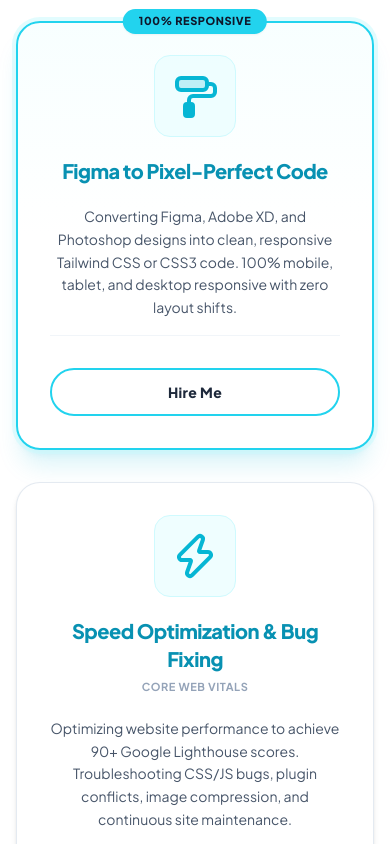
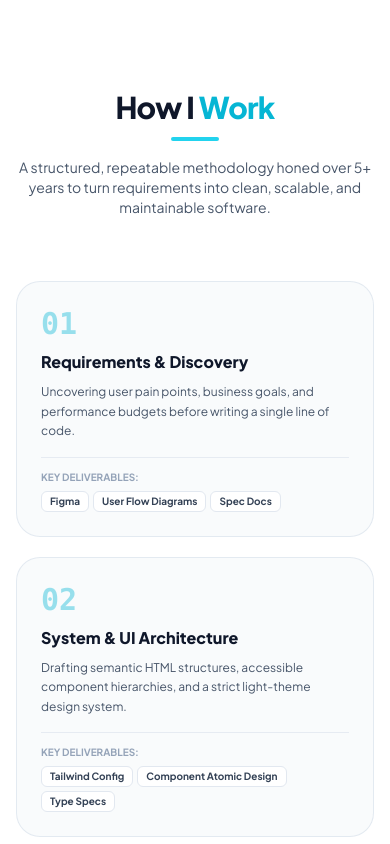
Before and after one commit to MuzammalKhalil/Muzammal-Portfolio, a React (Vite) app: page / in a window 390 px wide. Shown: the part 6200-7044 px from the top of the page. Built offline with nearby package versions, Linux system fonts and the light colour scheme.

Commit message:
Reorder page to exact requested sequence: Hero, About, Skills, Featured Projects, How I Work, Experience, Contact, and remove extra Services section

```diff
--- a/src/App.jsx
+++ b/src/App.jsx
@@ -3,7 +3,6 @@
 import Hero from './components/Hero';
 import About from './components/About';
 import Skills from './components/Skills';
-import Services from './components/Services';
 import Projects from './components/Projects';
 import Process from './components/Process';
 import Experience from './components/Experience';
@@ -12,16 +11,28 @@
 
 export default function App() {
   return (
-    <div className="min-h-screen bg-[#F8FAFC] text-slate-800 flex flex-col font-sans selection:bg-blue-100 selection:text-blue-900">
+    <div className="min-h-screen bg-[#F8FAFC] text-slate-800 flex flex-col font-sans selection:bg-cyan-100 selection:text-cyan-900">
       <Navbar />
       <main className="flex-grow">
+        {/* 1. Hero Section */}
         <Hero />
+
+        {/* 2. About Me */}
         <About />
+
+        {/* 3. Skills */}
         <Skills />
-        <Services />
+
+        {/* 4. Featured Projects */}
         <Projects />
+
+        {/* 5. How I Work */}
         <Process />
+
+        {/* 6. Experience */}
         <Experience />
+
+        {/* 7. Contact Section */}
         <Contact />
       </main>
       <Footer />
--- a/src/components/Navbar.jsx
+++ b/src/components/Navbar.jsx
@@ -11,7 +11,7 @@
     const handleScroll = () => {
       setIsScrolled(window.scrollY > 20);
 
-      const sections = ['home', 'about', 'skills', 'services', 'projects', 'process', 'experience', 'contact'];
+      const sections = ['home', 'about', 'skills', 'projects', 'process', 'experience', 'contact'];
       const scrollPosition = window.scrollY + 120;
 
       for (const section of sections) {
@@ -34,9 +34,8 @@
   const navLinks = [
     { label: 'About', href: '#about' },
     { label: 'Skills', href: '#skills' },
-    { label: 'Services', href: '#services' },
     { label: 'Projects', href: '#projects' },
-    { label: 'Process', href: '#process' },
+    { label: 'How I Work', href: '#process' },
     { label: 'Experience', href: '#experience' },
     { label: 'Contact', href: '#contact' },
   ];
--- a/src/components/Process.jsx
+++ b/src/components/Process.jsx
@@ -1,38 +1,35 @@
 import React from 'react';
-import { GitPullRequest, Bot, ShieldAlert, Cpu, Sparkles, CheckCheck, FileCode, CheckCircle2 } from 'lucide-react';
+import { GitPullRequest, Bot, CheckCircle2 } from 'lucide-react';
 import { workProcess } from '../data/portfolioData';
 
 export default function Process() {
   return (
-    <section id="process" className="py-20 bg-slate-50">
+    <section id="process" className="py-24 bg-white border-y border-slate-200">
       <div className="max-w-7xl mx-auto px-4 sm:px-6 lg:px-8">
 
         {/* Section Header */}
-        <div className="max-w-3xl mb-16 text-left">
-          <div className="inline-flex items-center gap-2 px-3 py-1 rounded-lg bg-blue-50 text-blue-700 text-xs font-bold uppercase tracking-wider mb-3">
-            <GitPullRequest className="w-3.5 h-3.5" />
-            <span>Methodology & Workflow</span>
-          </div>
-          <h2 className="text-3xl sm:text-4xl font-extrabold text-slate-900 tracking-tight">
-            How I Approach Engineering & Delivery
+        <div className="text-center mb-16">
+          <h2 className="text-3xl sm:text-5xl font-black text-slate-900 tracking-tight">
+            How I <span className="text-cyan-500 font-black">Work</span>
           </h2>
-          <p className="mt-4 text-slate-600 text-base sm:text-lg">
-            A structured, repeatable process honed over 5+ years to turn ambiguity into polished, maintainable web software on schedule.
+          <div className="w-12 h-1 bg-cyan-400 mx-auto mt-3 rounded-full" />
+          <p className="mt-4 text-slate-600 text-sm sm:text-base max-w-2xl mx-auto">
+            A structured, repeatable methodology honed over 5+ years to turn requirements into clean, scalable, and maintainable software.
           </p>
         </div>
 
         {/* 5-Step Process Timeline Cards */}
-        <div className="grid grid-cols-1 md:grid-cols-2 lg:grid-cols-5 gap-4 mb-16">
+        <div className="grid grid-cols-1 md:grid-cols-2 lg:grid-cols-5 gap-5 mb-16">
           {workProcess.map((step) => (
             <div
               key={step.step}
-              className="bg-white rounded-2xl p-5 border border-slate-200 shadow-xs hover:border-blue-300 hover:shadow-md transition-all duration-200 flex flex-col justify-between text-left"
+              className="bg-slate-50/80 rounded-3xl p-6 border border-slate-200/90 shadow-2xs hover:border-cyan-300 hover:shadow-lg hover:shadow-cyan-500/5 transition-all duration-300 flex flex-col justify-between text-left group"
             >
               <div>
-                <span className="inline-block text-2xl font-black text-blue-600/40 font-mono mb-2">
+                <span className="inline-block text-3xl font-black text-cyan-500/40 font-mono mb-2 group-hover:text-cyan-500 transition-colors">
                   {step.step}
                 </span>
-                <h3 className="text-base font-bold text-slate-900 mb-2">
+                <h3 className="text-base font-extrabold text-slate-900 mb-2">
                   {step.title}
                 </h3>
                 <p className="text-xs text-slate-600 leading-relaxed mb-4">
@@ -40,15 +37,15 @@
                 </p>
               </div>
 
-              <div className="pt-3 border-t border-slate-100">
-                <span className="text-[10px] uppercase font-bold text-slate-400 block mb-1">
-                  Key Artifacts:
+              <div className="pt-3 border-t border-slate-200/80">
+                <span className="text-[10px] uppercase font-bold text-slate-400 block mb-1.5">
+                  Key Deliverables:
                 </span>
                 <div className="flex flex-wrap gap-1">
                   {step.tools.map((tool) => (
                     <span
                       key={tool}
-                      className="text-[10px] font-medium px-2 py-0.5 rounded bg-slate-100 text-slate-700"
+                      className="text-[10px] font-bold px-2 py-0.5 rounded-md bg-white border border-slate-200 text-slate-700"
                     >
                       {tool}
                     </span>
@@ -59,67 +56,67 @@
           ))}
         </div>
 
-        {/* Special Spotlight Card: Responsible AI Agent Utilization (Brief Section F requirement) */}
-        <div className="bg-gradient-to-r from-blue-50 via-indigo-50/50 to-white rounded-3xl p-6 sm:p-8 border border-blue-200/80 shadow-sm text-left">
+        {/* Responsible AI Agent Utilization & Code Ownership Spotlight */}
+        <div className="bg-gradient-to-r from-cyan-50/50 via-sky-50/30 to-white rounded-3xl p-6 sm:p-9 border border-cyan-200 shadow-sm text-left">
           <div className="grid grid-cols-1 lg:grid-cols-12 gap-8 items-center">
 
             <div className="lg:col-span-8 space-y-4">
-              <div className="inline-flex items-center gap-2 px-3 py-1 rounded-full bg-blue-100 text-blue-800 text-xs font-bold uppercase tracking-wider">
-                <Bot className="w-4 h-4" />
+              <div className="inline-flex items-center gap-2 px-3 py-1 rounded-full bg-cyan-100 text-cyan-900 text-xs font-black uppercase tracking-wider">
+                <Bot className="w-4 h-4 text-cyan-600" />
                 <span>AI Tooling Philosophy & Code Ownership</span>
               </div>
-              <h3 className="text-2xl font-bold text-slate-900">
+              <h3 className="text-2xl sm:text-3xl font-black text-slate-900">
                 Augmented by AI Agents, Governed by Human Engineering Rigor
               </h3>
               <p className="text-slate-700 text-sm sm:text-base leading-relaxed">
-                I leverage state-of-the-art AI coding agents as productivity multipliers for rapid scaffolding, boilerplate generation, exploratory design iterations, and syntax reference.
+                I leverage modern AI coding agents as productivity multipliers for rapid scaffolding, boilerplate generation, and exploratory design iterations.
                 However, <strong>I never blindly copy AI outputs into production.</strong>
               </p>
 
-              <div className="grid grid-cols-1 sm:grid-cols-2 gap-3 pt-2">
+              <div className="grid grid-cols-1 sm:grid-cols-2 gap-3.5 pt-2">
                 <div className="flex items-start gap-2.5 text-xs text-slate-700">
                   <CheckCircle2 className="w-4 h-4 text-emerald-600 shrink-0 mt-0.5" />
                   <span><strong>Full Code Comprehension:</strong> Every component, hook, and CSS property is thoroughly reviewed and understood.</span>
                 </div>
                 <div className="flex items-start gap-2.5 text-xs text-slate-700">
                   <CheckCircle2 className="w-4 h-4 text-emerald-600 shrink-0 mt-0.5" />
-                  <span><strong>Edge-Case Validation:</strong> Manual testing for responsive breakpoints, keyboard accessibility, and browser quirks.</span>
+                  <span><strong>Edge-Case Validation:</strong> Manual verification for responsive breakpoints, keyboard accessibility, and cross-browser quirks.</span>
                 </div>
                 <div className="flex items-start gap-2.5 text-xs text-slate-700">
                   <CheckCircle2 className="w-4 h-4 text-emerald-600 shrink-0 mt-0.5" />
-                  <span><strong>Security & Performance Checks:</strong> Ensuring no bloated dependencies, memory leaks, or unvetted external calls.</span>
+                  <span><strong>Performance & Security:</strong> Eliminating bloated dependencies, memory leaks, and unvetted external calls.</span>
                 </div>
                 <div className="flex items-start gap-2.5 text-xs text-slate-700">
                   <CheckCircle2 className="w-4 h-4 text-emerald-600 shrink-0 mt-0.5" />
-                  <span><strong>Personal Accountability:</strong> I stand by every line of code submitted and can clearly defend all architectural choices.</span>
+                  <span><strong>Personal Accountability:</strong> I stand behind every line of code submitted and clearly articulate all design trade-offs.</span>
                 </div>
               </div>
             </div>
 
-            <div className="lg:col-span-4 bg-white p-5 rounded-2xl border border-blue-100 shadow-xs space-y-3">
-              <p className="text-xs font-bold uppercase tracking-wider text-slate-400">Workflow Ratio</p>
-              <div className="space-y-2">
+            <div className="lg:col-span-4 bg-white p-6 rounded-2xl border border-cyan-100 shadow-sm space-y-4">
+              <p className="text-xs font-black uppercase tracking-wider text-slate-400">Workflow Ratio</p>
+              <div className="space-y-3">
                 <div>
-                  <div className="flex justify-between text-xs font-semibold text-slate-800 mb-1">
+                  <div className="flex justify-between text-xs font-bold text-slate-800 mb-1.5">
                     <span>Manual Architecture & Verification</span>
-                    <span>70%</span>
+                    <span className="text-cyan-600">70%</span>
                   </div>
-                  <div className="w-full h-2 rounded-full bg-slate-100 overflow-hidden">
-                    <div className="h-full bg-blue-600 rounded-full w-[70%]" />
+                  <div className="w-full h-2.5 rounded-full bg-slate-100 overflow-hidden p-0.5">
+                    <div className="h-full bg-cyan-500 rounded-full w-[70%]" />
                   </div>
                 </div>
 
                 <div>
-                  <div className="flex justify-between text-xs font-semibold text-slate-800 mb-1">
+                  <div className="flex justify-between text-xs font-bold text-slate-800 mb-1.5">
                     <span>AI Scaffolding & Brainstorming</span>
-                    <span>30%</span>
+                    <span className="text-cyan-600">30%</span>
                   </div>
-                  <div className="w-full h-2 rounded-full bg-slate-100 overflow-hidden">
-                    <div className="h-full bg-indigo-400 rounded-full w-[30%]" />
+                  <div className="w-full h-2.5 rounded-full bg-slate-100 overflow-hidden p-0.5">
+                    <div className="h-full bg-cyan-300 rounded-full w-[30%]" />
                   </div>
                 </div>
               </div>
-              <p className="text-[11px] text-slate-500 italic pt-1">
+              <p className="text-xs text-slate-500 italic pt-1">
                 "AI provides speed; senior human judgment guarantees reliability."
               </p>
             </div>
--- a/src/components/Services.jsx
+++ /dev/null
@@ -1,149 +0,0 @@
-import React from 'react';
-import { Globe, Code2, LayoutTemplate, Terminal, Zap } from 'lucide-react';
-
-// Custom Paint Roller Icon matching reference screenshot
-function PaintRollerIcon({ className = "w-12 h-12" }) {
-  return (
-    <svg
-      viewBox="0 0 24 24"
-      fill="none"
-      stroke="currentColor"
-      strokeWidth="2"
-      strokeLinecap="round"
-      strokeLinejoin="round"
-      className={className}
-    >
-      <rect x="3" y="3" width="15" height="6" rx="2" fill="currentColor" fillOpacity="0.2" />
-      <path d="M18 6h2a2 2 0 0 1 2 2v2a2 2 0 0 1-2 2h-9a2 2 0 0 0-2 2v4" />
-      <rect x="7" y="16" width="4" height="6" rx="1" fill="currentColor" />
-    </svg>
-  );
-}
-
-export default function Services() {
-  const services = [
-    {
-      id: 'react-nextjs',
-      title: 'React.js & Next.js Development',
-      badge: 'Modern Web Apps',
-      icon: <Code2 className="w-12 h-12 text-cyan-500" />,
-      description: "Building fast, dynamic single-page web applications using React.js and Next.js. State management, REST APIs, responsive layouts with Tailwind CSS, and sub-second performance.",
-      featured: true, // Center highlighted card with cyan glowing border
-    },
-    {
-      id: 'wordpress-wpbakery',
-      title: 'WordPress & WPBakery',
-      badge: 'CMS & Themes',
-      icon: <LayoutTemplate className="w-12 h-12 text-cyan-500" />,
-      description: "Custom WordPress website development, tailored WPBakery visual modules, Elementor setups, and WooCommerce integration. Delivering client-friendly sites that are easy to manage.",
-      featured: false,
-    },
-    {
-      id: 'wix-studio',
-      title: 'Wix & Wix Studio Design',
-      badge: 'Visual Builders',
-      icon: <Globe className="w-12 h-12 text-cyan-500" />,
-      description: "Crafting modern, high-converting business websites on Wix & Wix Studio. Custom responsive breakpoints, interactive animations, lead generation forms, and SEO optimization.",
-      featured: false,
-    },
-    {
-      id: 'frontend-core',
-      title: 'Frontend Development (HTML, CSS, JS)',
-      badge: 'Semantic & Clean',
-      icon: <Terminal className="w-12 h-12 text-cyan-500" />,
-      description: "Writing pristine, semantic HTML5, modern CSS3/SCSS, and vanilla ES6+ JavaScript. Clean code architectures adhering strictly to modern standards and cross-browser reliability.",
-      featured: false,
-    },
-    {
-      id: 'figma-to-code',
-      title: 'Figma to Pixel-Perfect Code',
-      badge: '100% Responsive',
-      icon: <PaintRollerIcon className="w-12 h-12 text-cyan-500" />,
-      description: "Converting Figma, Adobe XD, and Photoshop designs into clean, responsive Tailwind CSS or CSS3 code. 100% mobile, tablet, and desktop responsive with zero layout shifts.",
-      featured: true, // Highlighted card
-    },
-    {
-      id: 'speed-maintenance',
-      title: 'Speed Optimization & Bug Fixing',
-      badge: 'Core Web Vitals',
-      icon: <Zap className="w-12 h-12 text-cyan-500" />,
-      description: "Optimizing website performance to achieve 90+ Google Lighthouse scores. Troubleshooting CSS/JS bugs, plugin conflicts, image compression, and continuous site maintenance.",
-      featured: false,
-    },
-  ];
-
-  return (
-    <section id="services" className="py-24 bg-white border-y border-slate-200">
-      <div className="max-w-7xl mx-auto px-4 sm:px-6 lg:px-8">
-
-        {/* Centered Section Title matching reference */}
-        <div className="text-center mb-16">
-          <h2 className="text-3xl sm:text-5xl font-black text-slate-900 tracking-tight">
-            My <span className="text-cyan-500 font-black">Services</span>
-          </h2>
-          <div className="w-12 h-1 bg-cyan-400 mx-auto mt-3 rounded-full" />
-          <p className="mt-4 text-slate-600 text-sm sm:text-base max-w-2xl mx-auto">
-            High-impact web engineering and design services backed by 5+ years of commercial expertise.
-          </p>
-        </div>
-
-        {/* 6 Services Cards Grid in 3 Columns */}
-        <div className="grid grid-cols-1 md:grid-cols-2 lg:grid-cols-3 gap-8 max-w-6xl mx-auto items-stretch">
-          {services.map((service) => (
-            <div
-              key={service.id}
-              className={`rounded-3xl p-8 sm:p-9 flex flex-col justify-between text-center transition-all duration-300 relative ${
-                service.featured
-                  ? 'bg-gradient-to-b from-cyan-50/40 via-white to-white border-2 border-cyan-400 shadow-xl shadow-cyan-500/15 ring-4 ring-cyan-100/60 lg:-translate-y-2'
-                  : 'bg-white border border-slate-200/90 shadow-md hover:shadow-xl hover:border-cyan-300'
-              }`}
-            >
-              {/* Highlight Tag */}
-              {service.featured && (
-                <div className="absolute -top-3.5 left-1/2 -translate-x-1/2 px-4 py-1 rounded-full bg-cyan-400 text-slate-900 text-[11px] font-black uppercase tracking-wider shadow-sm">
-                  {service.badge}
-                </div>
-              )}
-
-              {/* Card Top: Icon & Title */}
-              <div className="space-y-5">
-                <div className="flex justify-center items-center">
-                  <div className="p-4 rounded-2xl bg-cyan-50/80 border border-cyan-100 flex items-center justify-center transition-transform duration-300 hover:scale-110">
-                    {service.icon}
-                  </div>
-                </div>
-
-                <div>
-                  <h3 className="text-xl sm:text-2xl font-black text-cyan-600 tracking-tight">
-                    {service.title}
-                  </h3>
-                  {!service.featured && (
-                    <span className="inline-block mt-1 text-[11px] font-bold text-slate-400 uppercase tracking-wider">
-                      {service.badge}
-                    </span>
-                  )}
-                </div>
-
-                <p className="text-slate-600 text-sm sm:text-base leading-relaxed font-normal">
-                  {service.description}
-                </p>
-              </div>
-
-              {/* Card Bottom: Pill Button with Transparent Background & Cyan on Hover */}
-              <div className="pt-8 mt-4 border-t border-slate-100">
-                <a
-                  href="#contact"
-                  className="inline-block w-full py-3 px-6 rounded-full font-extrabold text-sm tracking-wide bg-transparent border-2 border-cyan-400 text-slate-800 hover:bg-cyan-400 hover:text-slate-900 hover:shadow-md hover:shadow-cyan-400/30 transition-all duration-200 active:scale-95"
-                >
-                  Hire Me
-                </a>
-              </div>
-
-            </div>
-          ))}
-        </div>
-
-      </div>
-    </section>
-  );
-}
```
Also changed, not shown: src/components/Experience.jsx (+39 -42 lines).
